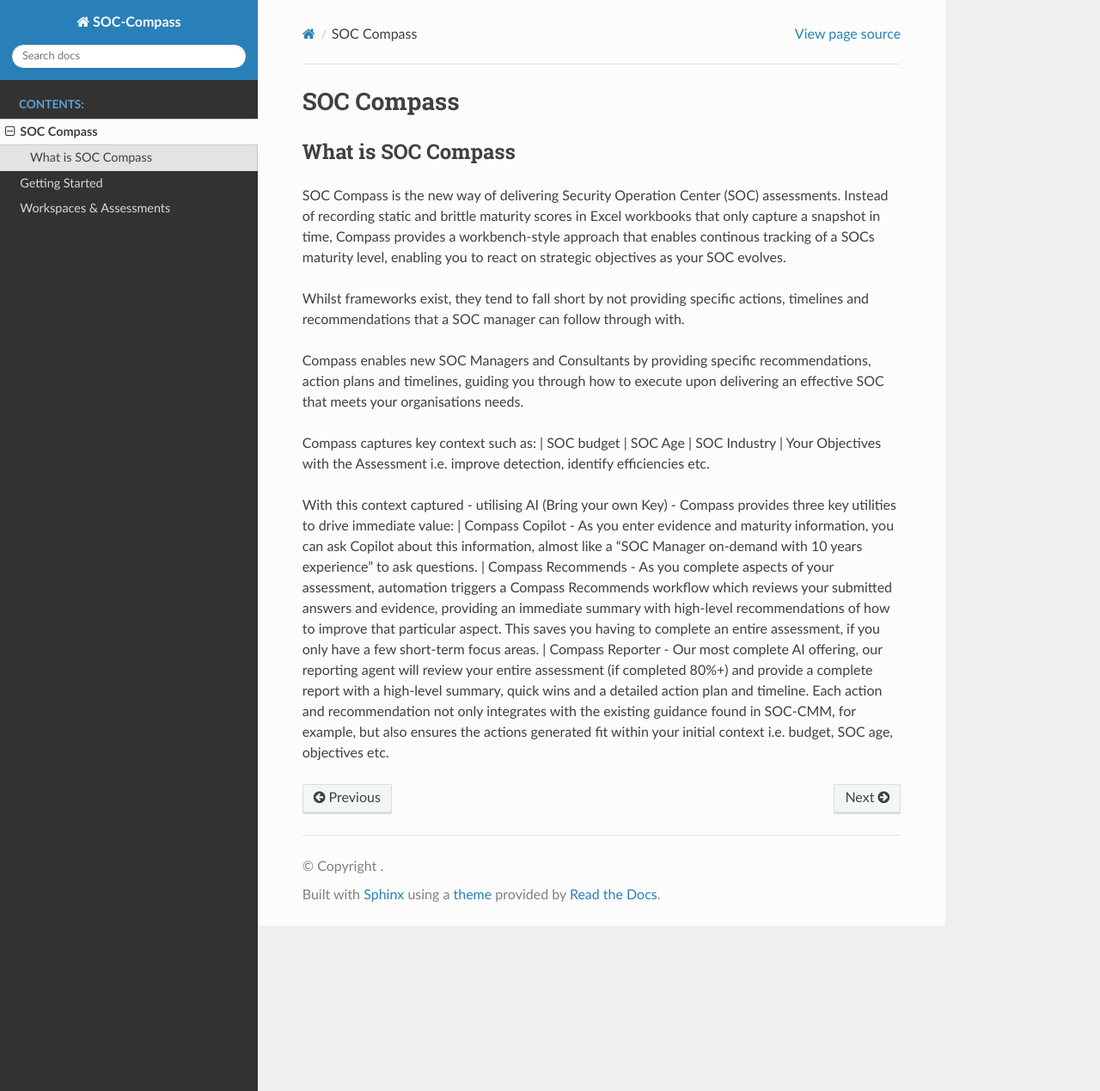
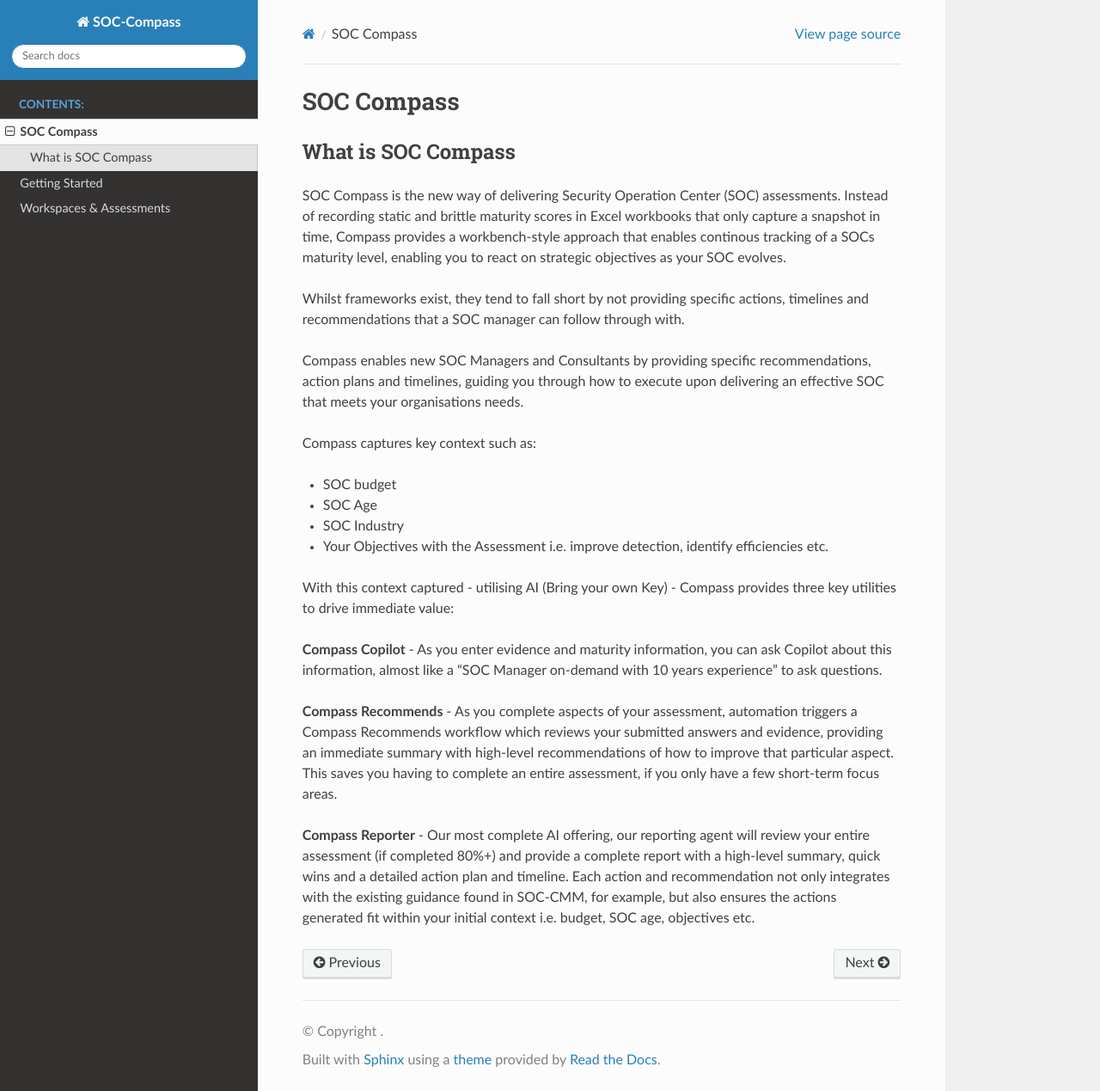
Before and after one commit to mikecybersec/SOC-Compass, a Sphinx documentation site: the page built from docs/soc_compass.rst, in a window 1280 px wide and 1269 px high. Shown: the whole window at 86% size. Built offline with Sphinx 7.4.7 and the Read the Docs theme 3.1.0, drawn with Linux system fonts in a browser that asks for light colours.

```diff
--- a/docs/soc_compass.rst
+++ b/docs/soc_compass.rst
@@ -12,12 +12,16 @@ Whilst frameworks exist, they tend to fall short by not providing specific actio
 Compass enables new SOC Managers and Consultants by providing specific recommendations, action plans and timelines, guiding you through how to execute upon delivering an effective SOC that meets your organisations needs.
 
 Compass captures key context such as:
-| SOC budget
-| SOC Age
-| SOC Industry
-| Your Objectives with the Assessment i.e. improve detection, identify efficiencies etc.
+
+- SOC budget
+- SOC Age
+- SOC Industry
+- Your Objectives with the Assessment i.e. improve detection, identify efficiencies etc.
 
 With this context captured - utilising AI (Bring your own Key) - Compass provides three key utilities to drive immediate value:
-| Compass Copilot - As you enter evidence and maturity information, you can ask Copilot about this information, almost like a "SOC Manager on-demand with 10 years experience" to ask questions.
-| Compass Recommends - As you complete aspects of your assessment, automation triggers a Compass Recommends workflow which reviews your submitted answers and evidence, providing an immediate summary with high-level recommendations of how to improve that particular aspect. This saves you having to complete an entire assessment, if you only have a few short-term focus areas.
-| Compass Reporter - Our most complete AI offering, our reporting agent will review your entire assessment (if completed 80%+) and provide a complete report with a high-level summary, quick wins and a detailed action plan and timeline. Each action and recommendation not only integrates with the existing guidance found in SOC-CMM, for example, but also ensures the actions generated fit within your initial context i.e. budget, SOC age, objectives etc.
+
+**Compass Copilot** - As you enter evidence and maturity information, you can ask Copilot about this information, almost like a "SOC Manager on-demand with 10 years experience" to ask questions.
+
+**Compass Recommends** - As you complete aspects of your assessment, automation triggers a Compass Recommends workflow which reviews your submitted answers and evidence, providing an immediate summary with high-level recommendations of how to improve that particular aspect. This saves you having to complete an entire assessment, if you only have a few short-term focus areas.
+
+**Compass Reporter** - Our most complete AI offering, our reporting agent will review your entire assessment (if completed 80%+) and provide a complete report with a high-level summary, quick wins and a detailed action plan and timeline. Each action and recommendation not only integrates with the existing guidance found in SOC-CMM, for example, but also ensures the actions generated fit within your initial context i.e. budget, SOC age, objectives etc.
```
